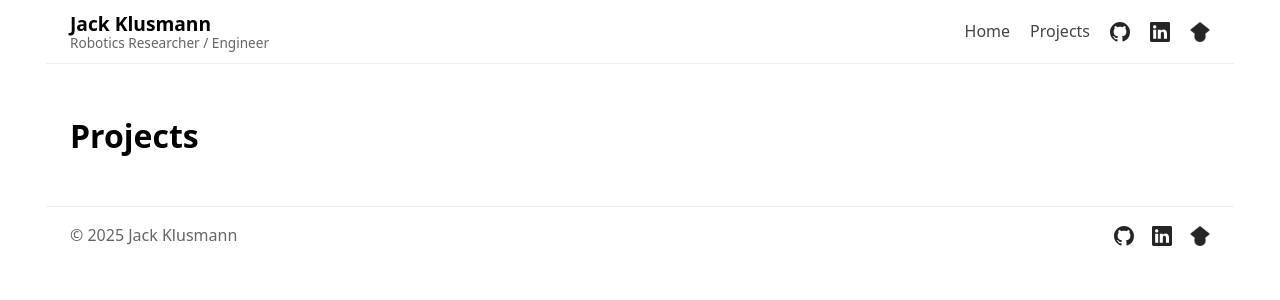
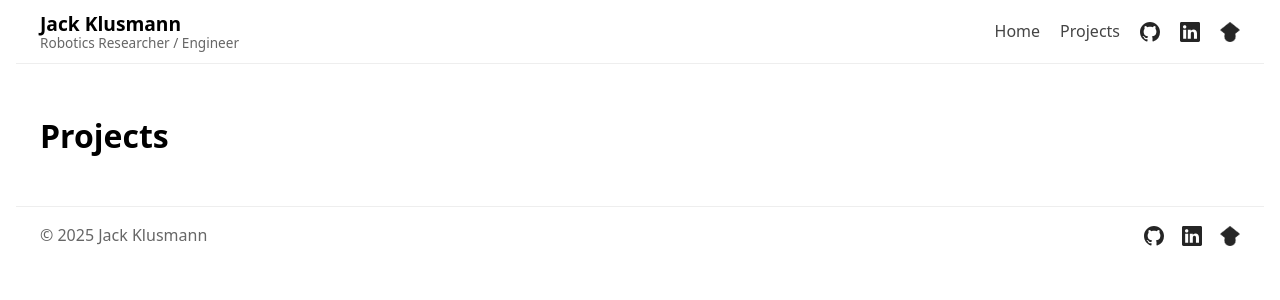
Before and after one commit to Jack-Klusmann/jack-klusmann.github.io, a Jekyll site: the page built from projects.md, in a window 1280 px wide. Shown: the top 300 px of the page. Built offline with Jekyll 4.4.1, drawn with Linux system fonts in a browser that asks for light colours.

Commit message:
Adjusted visuals

```diff
--- a/assets/css/style.css
+++ b/assets/css/style.css
@@ -1,5 +1,5 @@
 :root {
-  --max: 1140px;
+  --max: 1200px;
   --gap: 16px;
 }
 
```
Also changed, not shown: index.md (+1 -1 lines).
